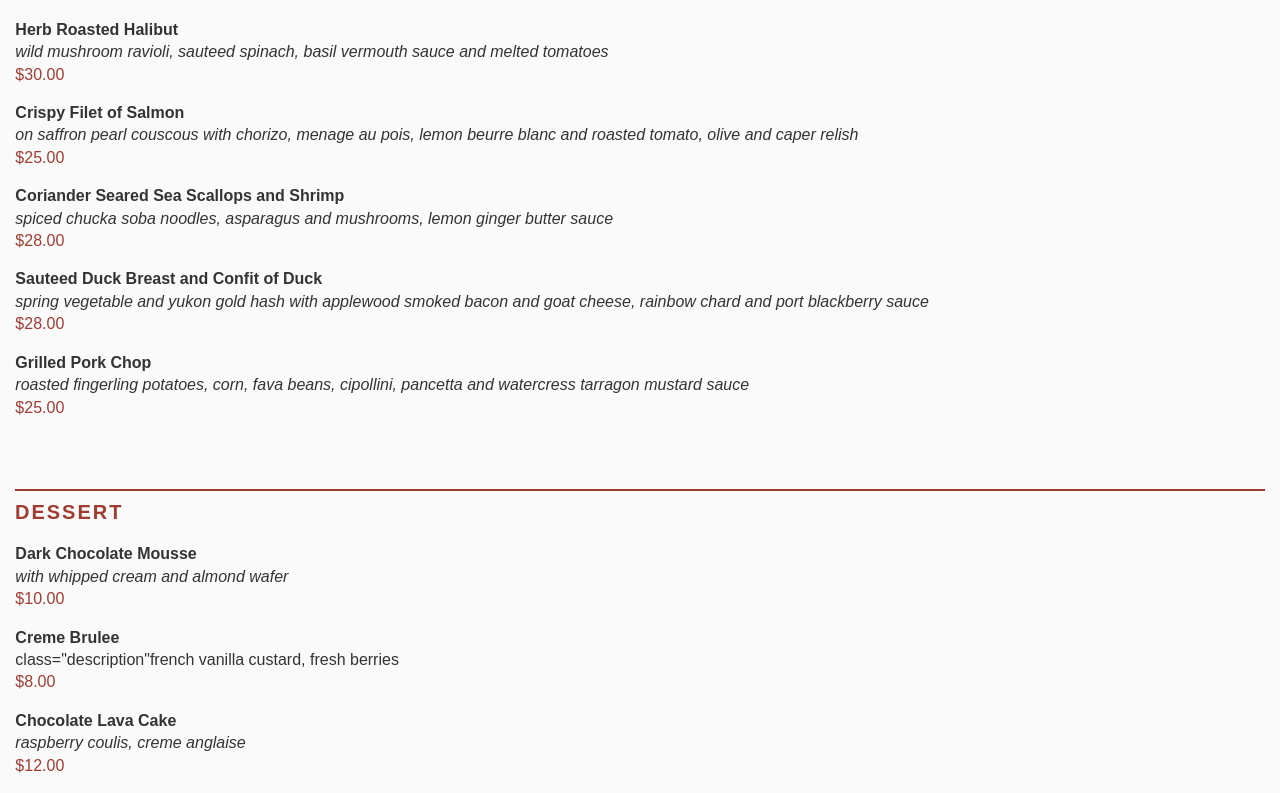
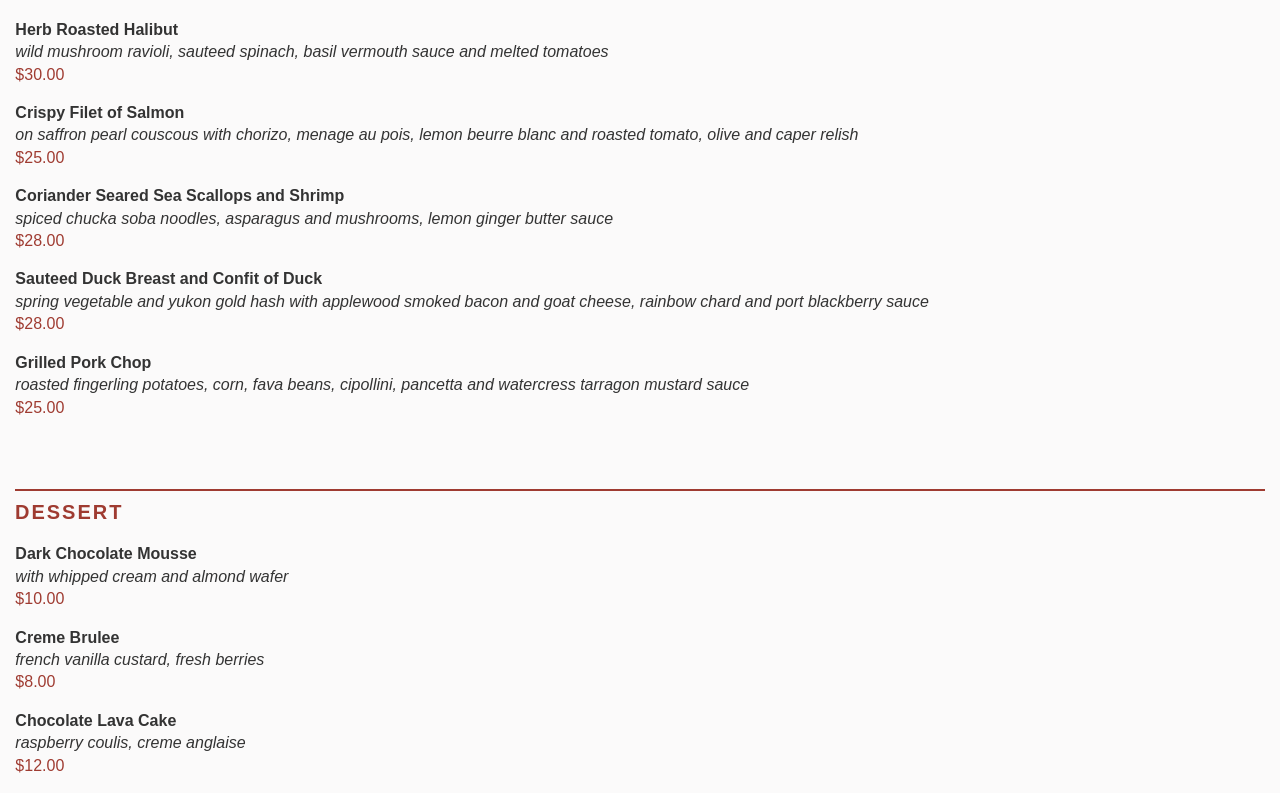
Before and after one commit to AngelinaBenyamin/AngelinaBenyamin.github.io, a plain HTML site: page grc338/restaurantmenucss/index.html in a window 1280 px wide. Shown: the part 1277-2070 px from the top of the page. Drawn offline with Linux system fonts and the light colour scheme.

Commit message:
Update index.html

```diff
--- a/grc338/restaurantmenucss/index.html
+++ b/grc338/restaurantmenucss/index.html
@@ -105,7 +105,7 @@
     </li>
 
     <li><h4> Creme Brulee </h4>
-    <p> class="description"french vanilla custard, fresh berries </p>
+    <p class="description"> french vanilla custard, fresh berries </p>
     <p class="price"> $8.00</p>
     </li>
 
```
